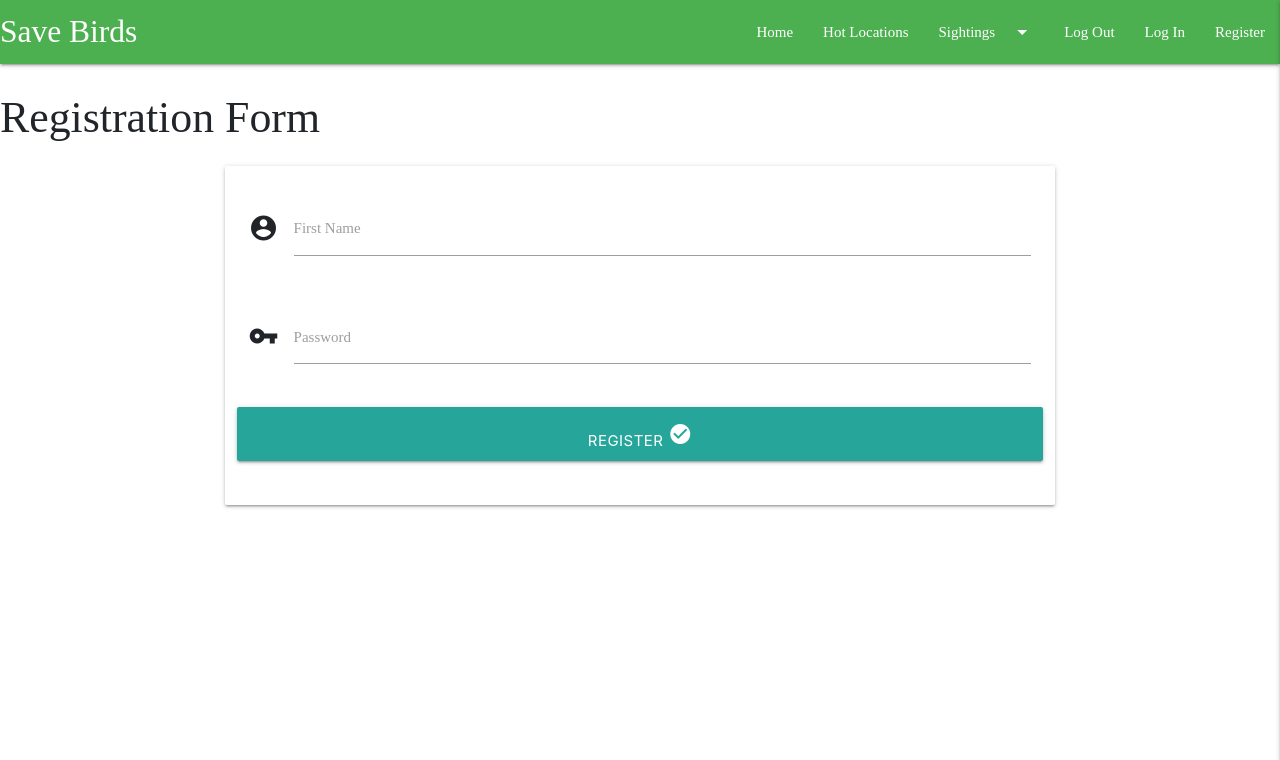
After one commit to Code-Institute-Submissions/MS_project_3, a Flask app: page /register in a window 1280 px wide. The commit adds this page. Shown: the top 760 px of the page. Run offline with Flask 2, Linux system fonts and the light colour scheme; some libraries are stand-ins or nearby versions.

Commit message:
added register page

```diff
--- a/app.py
+++ b/app.py
@@ -4,6 +4,7 @@ from flask import (
     redirect, request, session, url_for)
 from flask_pymongo import PyMongo
 from bson.objectid import ObjectId
+from werkzeug.security import generate_password_hash, check_password_hash
 if os.path.exists("env.py"):
     import env
 
@@ -25,6 +26,11 @@ def index():
     return render_template("index.html", endangered_birds=endangered_birds)
 
 
+@app.route("/register", methods=["GET", "POST"])
+def register():
+    return render_template("register.html")
+
+
 if __name__ == "__main__":
     app.run(host=os.environ.get("IP"),
             port=int(os.environ.get("PORT")),
--- a/static/css/style.css
+++ b/static/css/style.css
@@ -0,0 +1,5 @@
+body {
+    font-size: 30px;
+    color: #212529;
+    font-family: Lora,'Times New Roman', sans-serif;
+}
--- a/templates/base.html
+++ b/templates/base.html
@@ -15,7 +15,7 @@
 <body>
 
     <header>
-        <nav class="nav-extended green darken-1">
+        <nav class="nav-extended green">
 <!--Dropdown list values-->
             <ul id="dropdown1" class="dropdown-content">
                 <li><a href="#!">My Sightings</a></li>
@@ -31,7 +31,7 @@
                 <li><a class="dropdown-trigger" href="#!" data-target="dropdown1">Sightings<i class="material-icons right">arrow_drop_down</i></a></li>
                 <li><a href=".html">Log Out</a></li>
                 <li><a href=".html">Log In</a></li>
-                <li><a href=".html">Register</a></li>
+                <li><a href="{{ url_for('register') }}">Register</a></li>
             </ul>
             </div>
         </nav>
@@ -43,7 +43,7 @@
             <li><a href=".html">Add Sigthing</a></li>
             <li><a href=".html">Log Out</a></li>
             <li><a href=".html">Log In</a></li>
-            <li><a href=".html">Register</a></li>
+            <li><a href="{{ url_for('register') }}">Register</a></li>
         </ul>
 
     </header>
--- /dev/null
+++ b/templates/register.html
@@ -0,0 +1,31 @@
+  {% extends 'base.html' %}
+  {% block content %}
+  <h3>Registration Form</h3>
+
+    <div class="row">
+        <form class="col s12 m8 offset-m2" method="POST" action="{{ url_for('register') }}">
+            <div class="card-panel">
+                <div class="row">
+                    <div class="input-field col s12">
+                        <i class="material-icons prefix">account_circle</i>
+                        <input id="username" name="username" type="text" class="validate">
+                        <label for="username">First Name</label>
+                    </div>
+                </div>
+                <div class="row">
+                    <div class="input-field col s12">
+                         <i class="material-icons prefix">vpn_key</i>
+                        <input id="password" name="password" type="password" class="validate">
+                        <label for="password">Password</label>
+                    </div>
+                </div>
+                <div class="row">
+                    <button type="submit" class="col s12 btn-large">
+                    Register <i class="material-icons prefix">check_circle</i>
+                    </button>
+                </div>
+            </div>
+        </form>
+    </div>
+
+  {% endblock %}
```
